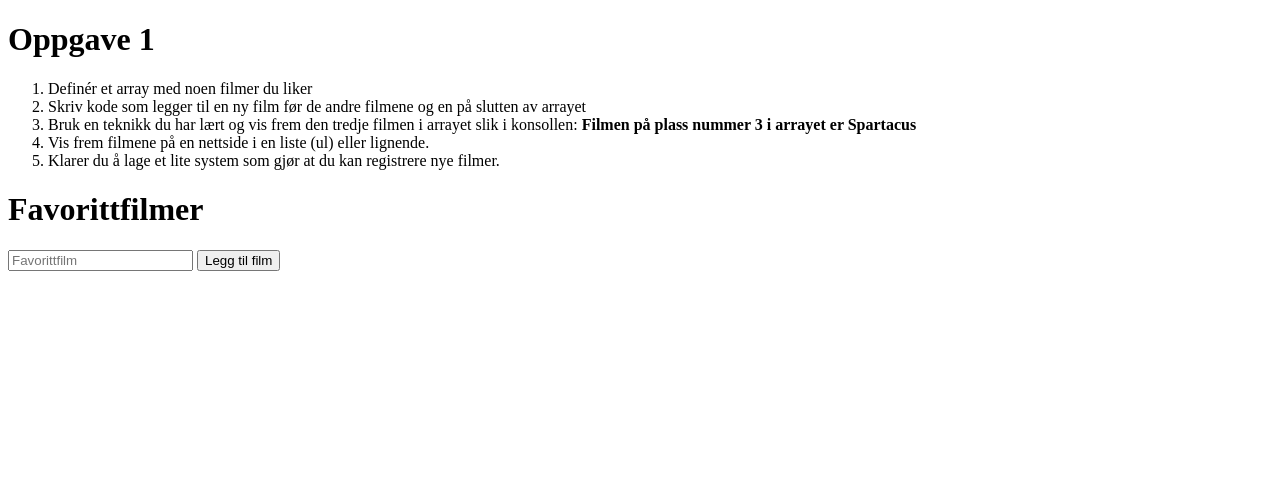
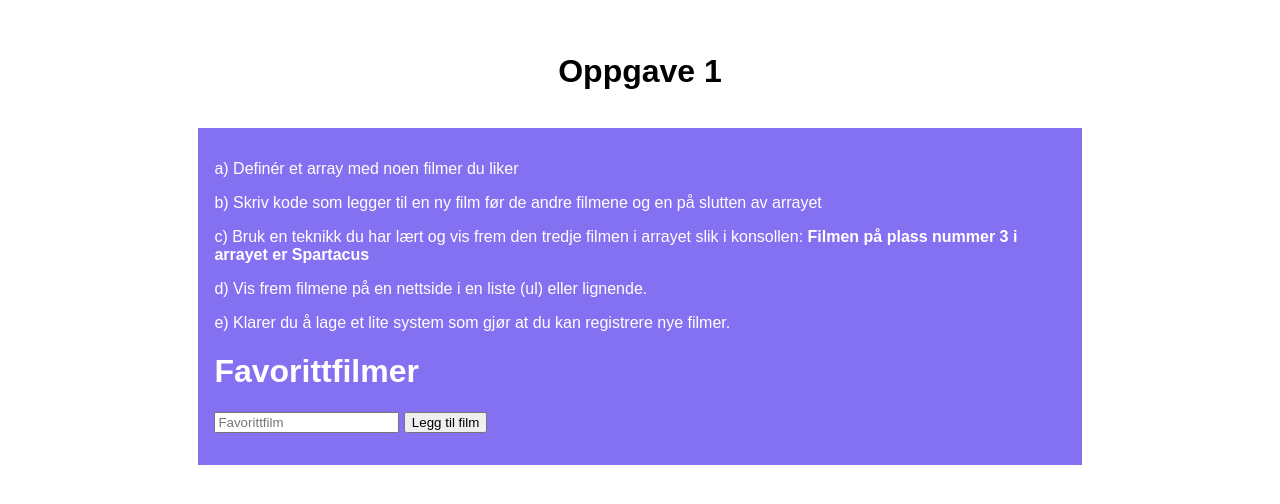
Before and after one commit to amaeri/oppgavesett-04, a plain HTML site: page o-1/index.html in a window 1280 px wide. Drawn offline with Linux system fonts and the light colour scheme.

Commit message:
third commit

```diff
--- a/index.css
+++ b/index.css
@@ -0,0 +1,30 @@
+body {
+    box-sizing: border-box;
+    margin: 0;
+    background-color: white;
+    color: black;
+    font-family: Arial, Helvetica, sans-serif;
+}
+
+main {
+    display: grid;
+    place-items: center;
+}
+
+section {
+    display: grid;
+    grid-template-columns: repeat(auto-fit, minmax(150px, 1fr));
+    gap: 1rem;
+    width: 50%;
+}
+
+a {
+    display: grid;
+    place-content: center;
+    background-color: #8471f2;
+    width: 10rem;
+    height: 5rem;
+    text-align: center;
+    text-decoration: none;
+    color: white;
+}
--- a/index.html
+++ b/index.html
@@ -11,7 +11,7 @@
 </head>
 
 <body>
-
+    <main>
         <h1>Oppgavesett 4</h1>
         <section>
             <a href="./o-1/">Oppgave 1</a>
@@ -19,9 +19,8 @@
             <a href="./o-3/">Oppgave 3</a>
             <a href="./o-4/">Oppgave 4</a>
         </section>
-    <script src='./index.js'></script>
 
-
+    </main>
 </body>
 
 </html>
--- a/o-1/index.css
+++ b/o-1/index.css
@@ -0,0 +1,21 @@
+body {
+    box-sizing: border-box;
+    margin: 0;
+    background-color: white;
+    color: black;
+    font-family: Arial, Helvetica, sans-serif;
+}
+
+main {
+    display: grid;
+    place-items: center;
+    padding: 2rem;
+    gap: 1rem;
+}
+
+#oppgaver {
+    width: 70%;
+    background-color: #8471f2;
+    color: white;
+    padding: 1rem;
+}
--- a/o-1/index.html
+++ b/o-1/index.html
@@ -10,14 +10,15 @@
 </head>
 
 <body>
+    <main>
         <h1>Oppgave 1</h1>
-    <ol>
-        <li>Definér et array med noen filmer du liker</li>
-        <li>Skriv kode som legger til en ny film før de andre filmene og en på slutten av arrayet</li>
-        <li>Bruk en teknikk du har lært og vis frem den tredje filmen i arrayet slik i konsollen: <b>Filmen på plass nummer 3 i arrayet er Spartacus</b></li>
-        <li>Vis frem filmene på en nettside i en liste (ul) eller lignende.</li>
-        <li>Klarer du å lage et lite system som gjør at du kan registrere nye filmer.</li>
-    </ol>
+        <div id="oppgaver">
+            <p>a) Definér et array med noen filmer du liker</p>
+            <p>b) Skriv kode som legger til en ny film før de andre filmene og en på slutten av arrayet</p>
+            <p>c) Bruk en teknikk du har lært og vis frem den tredje filmen i arrayet slik i konsollen: <b>Filmen på
+                    plass nummer 3 i arrayet er Spartacus</b></p>
+            <p>d) Vis frem filmene på en nettside i en liste (ul) eller lignende.</p>
+            <p>e) Klarer du å lage et lite system som gjør at du kan registrere nye filmer.</p>
 
             <h1>Favorittfilmer</h1>
             <input type="text" id="inpNyFilm" placeholder="Favorittfilm">
@@ -26,6 +27,8 @@
             </ul>
 
             <script src="./index.js"></script>
+        </div>
+    </main>
 </body>
 
 </html>
--- a/o-1/index.js
+++ b/o-1/index.js
@@ -9,10 +9,9 @@ let filmer = ["Staying Alive", "Bad Moms", "A Star Is Born", "Mamma Mia"];
 filmer = [...filmer, "Mamma Mia 2"];
 filmer = ["Max Manus", ...filmer];
 
-console.log (filmer)
 
 // Oppgave 1c
-console.log ("Filmen på plass nummer 3 i arrayet er");
+console.log ("Filmen på plass nummer 3 i arrayet er:");
 console.log ( filmer [3] );
 
 // Oppgave 1d
--- a/o-2/index.css
+++ b/o-2/index.css
@@ -1,3 +1,25 @@
+body {
+    box-sizing: border-box;
+    margin: 0;
+    background-color: white;
+    color: black;
+    font-family: Arial, Helvetica, sans-serif;
+}
+
+main {
+    display: grid;
+    place-items: center;
+    padding: 2rem;
+    gap: 1rem;
+}
+
+#oppgaver {
+    width: 70%;
+    background-color: #8471f2;
+    color: white;
+    padding: 1rem;
+}
+
 #venneliste {
     display: grid;
     grid-template-columns: auto auto;
@@ -7,5 +29,5 @@
 
 #venneliste div {
     padding: 1rem;
-    border: 1px solid darkgrey;
+    border: 1px solid white;
 }
--- a/o-3/index.css
+++ b/o-3/index.css
@@ -0,0 +1,21 @@
+body {
+    box-sizing: border-box;
+    margin: 0;
+    background-color: white;
+    color: black;
+    font-family: Arial, Helvetica, sans-serif;
+}
+
+main {
+    display: grid;
+    place-items: center;
+    padding: 2rem;
+    gap: 1rem;
+}
+
+#oppgaver {
+    width: 70%;
+    background-color: #8471f2;
+    color: white;
+    padding: 1rem;
+}
```
Also changed, not shown: o-2/index.html (+8 -5 lines), o-3/index.html (+8 -3 lines), o-4/index.html (+9 -3 lines), index.js (deleted). Lines whose indentation alone changed are shown as unchanged.
